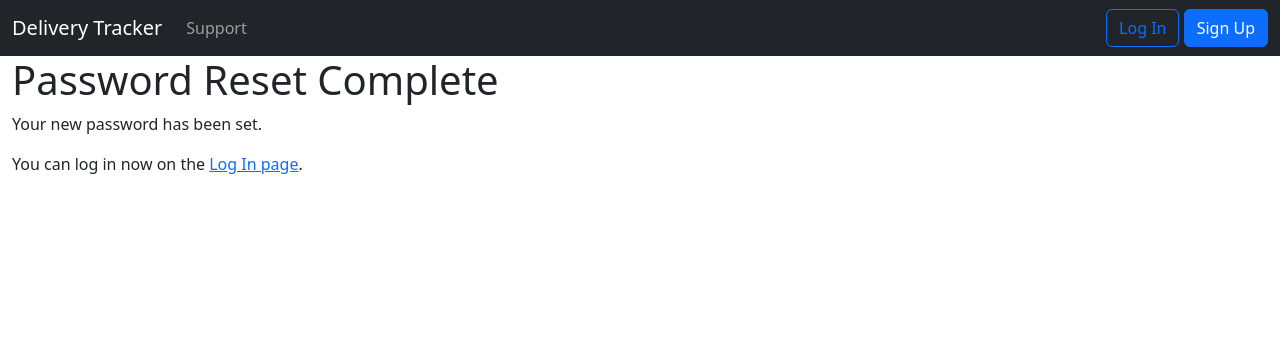
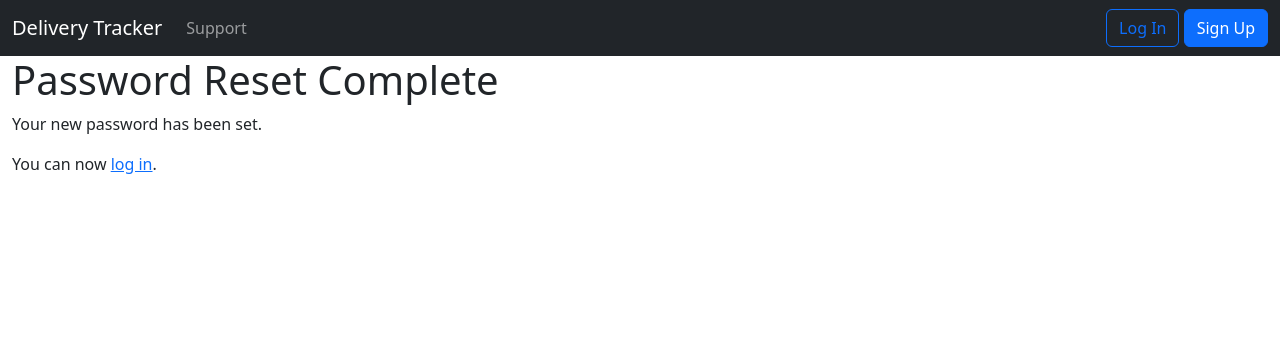
Before and after one commit to waringk/DeliveryTracker, a Django app: page /reset_password_complete/ in a window 1280 px wide. Shown: the top 356 px of the page. Run offline with Django 4.2, Linux system fonts and the light colour scheme.

Commit message:
Changed reset_password_complete.html template.

```diff
--- a/apps/tracker/templates/registration/reset_password_complete.html
+++ b/apps/tracker/templates/registration/reset_password_complete.html
@@ -2,9 +2,8 @@
 {% block title %}Password Reset Complete{% endblock title %}
 
 {% block content %}
-  <h1>Password Reset Complete</h1>
-  <p>Your new password has been set.</p>
-  <p>You can log in now on the
-    <a href="{% url 'login' %}">Log In page</a>.
-  </p>
+<h1>Password Reset Complete</h1>
+<p>Your new password has been set.</p>
+<p>You can now <a href="{% url 'login' %}">log in</a>.
+</p>
 {% endblock content %}
```
